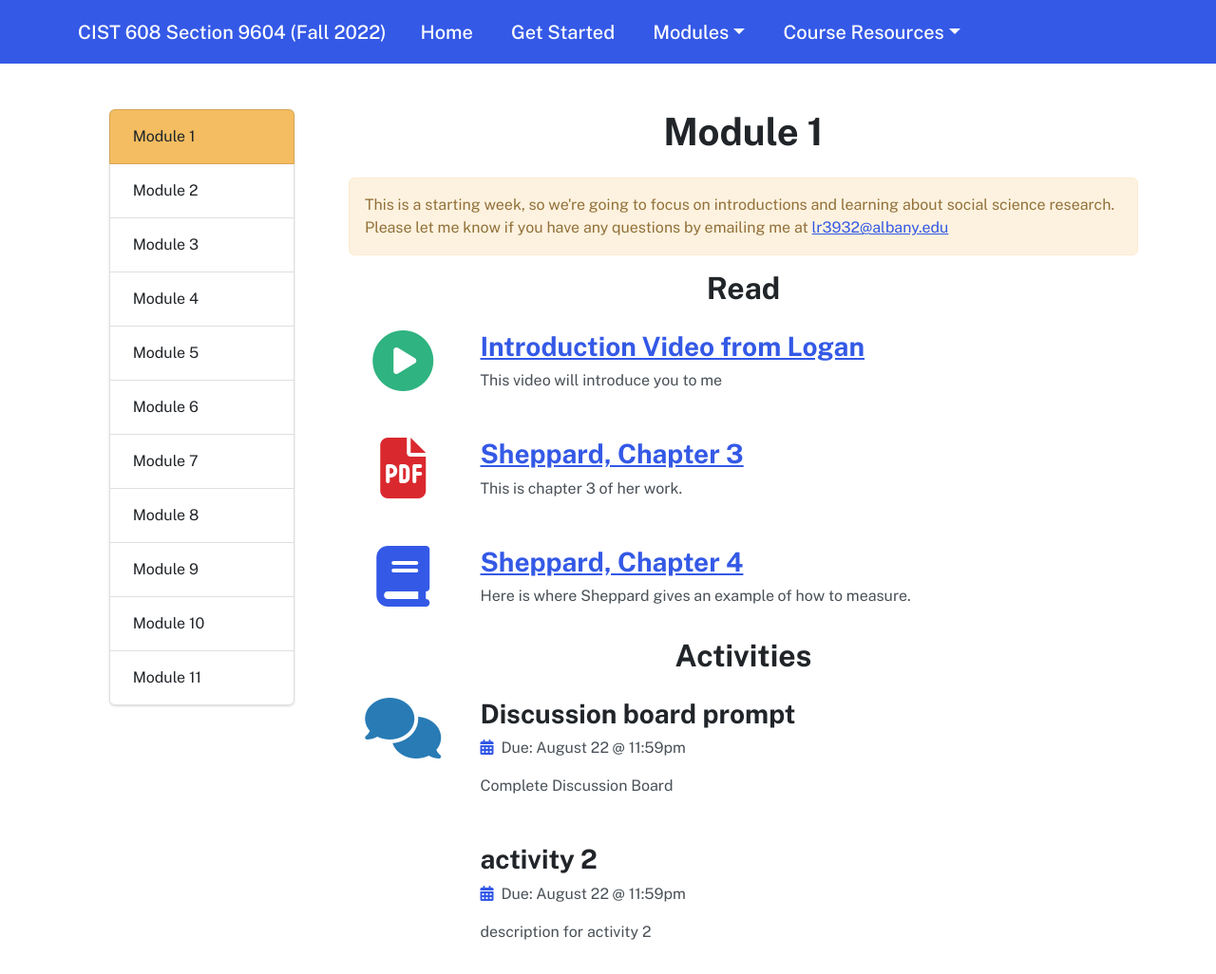
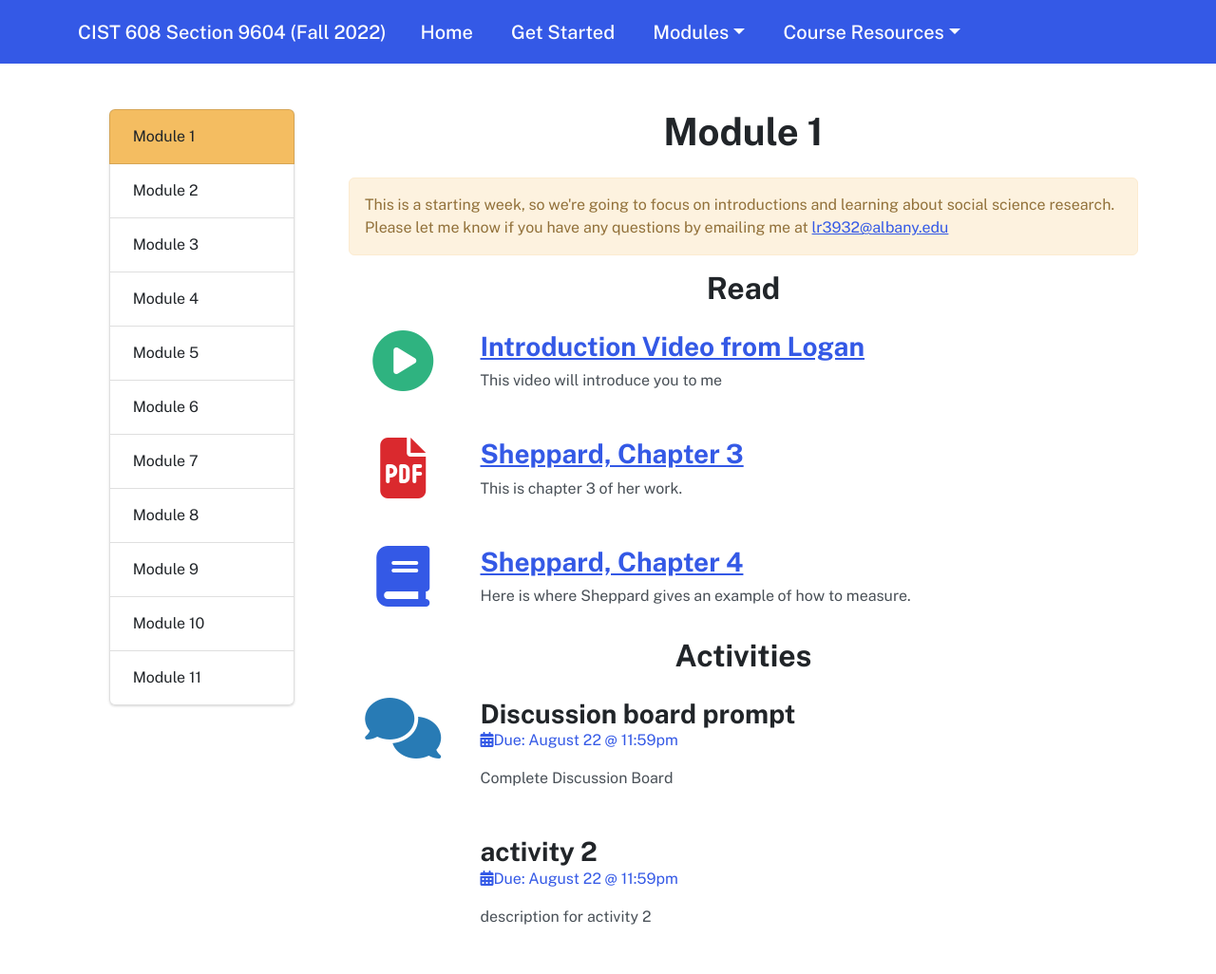
Before and after one commit to loganrath/cist608, a Jekyll site: the page built from module-01.md, in a window 1280 px wide. Shown: the whole page at 95% size. Built offline with Jekyll 4.4.1, drawn with Linux system fonts in a browser that asks for light colours; nearby versions of some CDN libraries.

Commit message:
Update yamlmodule.html

```diff
--- a/_layouts/yamlmodule.html
+++ b/_layouts/yamlmodule.html
@@ -41,8 +41,8 @@
       <i class="fa fa-{{activity.icon}} fa-4x text-info"></i>
     </div>
     <div class="col-8 col-md-10">
-      <h3>{{ activity.title }}</h3>
-			<p><i class="fa-solid fa-calendar-days me-2 text-primary"></i>Due: {{ activity.due }}</p>
+      <h3 class="mb-0">{{ activity.title }}</h3>
+			<p class="text-primary"><i class="fa-solid fa-calendar-days"></i>Due: {{ activity.due }}</p>
       <p>{{ activity.description }}</p>
     </div>
     </div>
```
